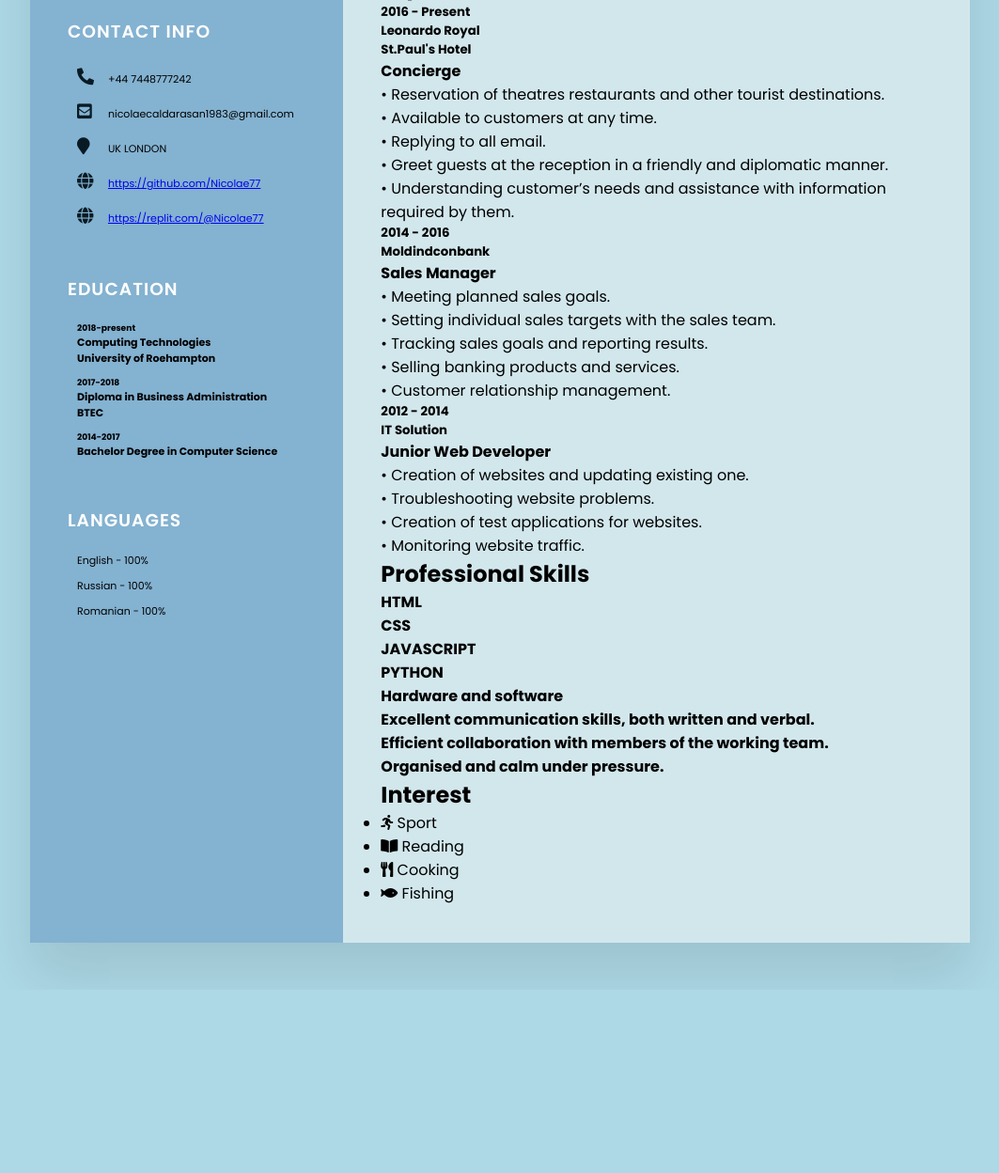
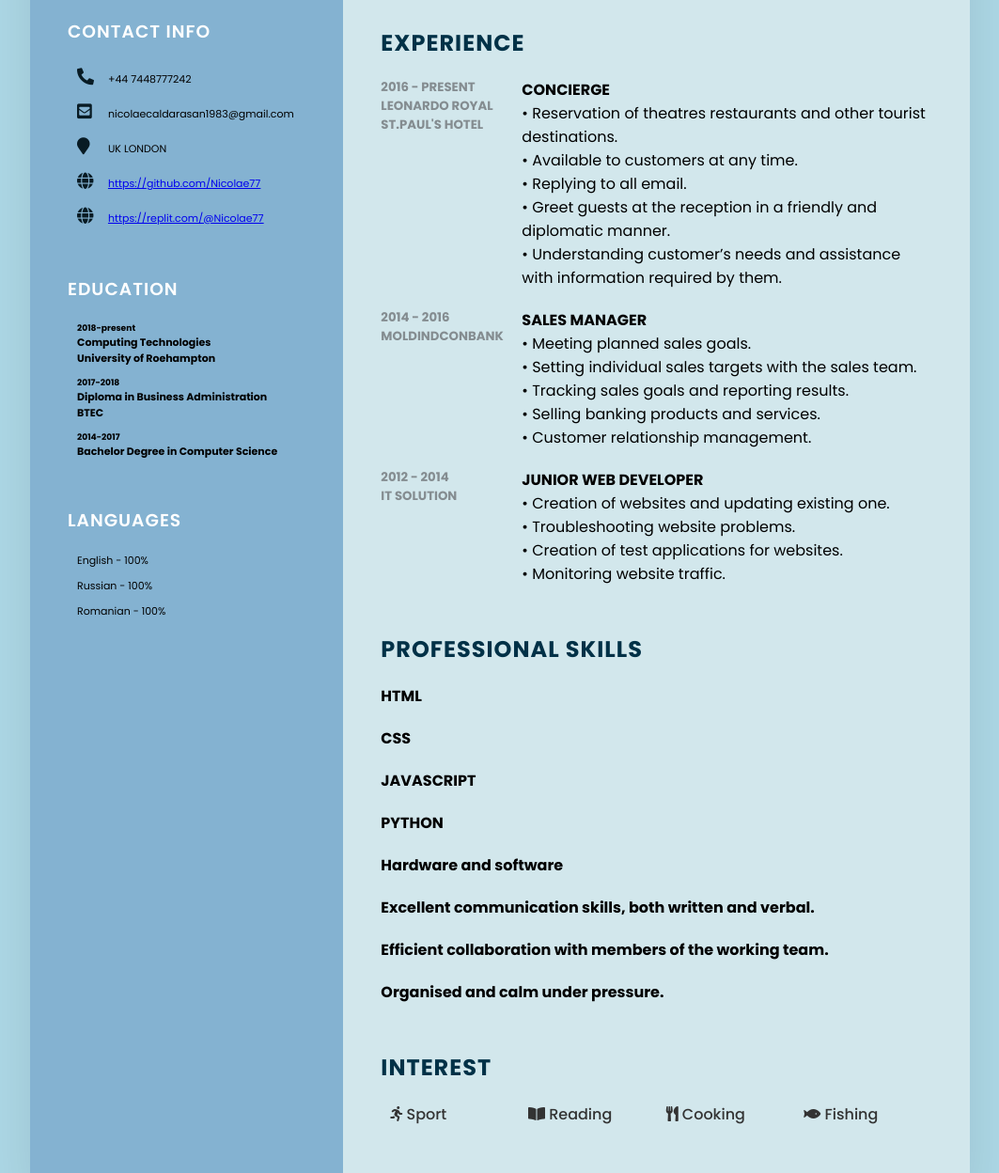
Before and after one commit to Nicolae77/MY-CV, a plain HTML site: page CV/index.html in a window 1280 px wide. Shown: the part 407-1655 px from the top of the page at 94% size, without its empty margins (108-1171 px from the left). Before the commit the page ends 1460 px from the top, so only its background shows below. Drawn offline with Linux system fonts and the light colour scheme.

Commit message:
Update style.css

```diff
--- a/CV/style.css
+++ b/CV/style.css
@@ -98,3 +98,64 @@ body{
 .contactInfo .education li {
     margin-bottom: 15px;
 }
+
+.about {
+    margin-bottom: 50px;
+}
+.about:last-child{
+    margin-bottom: 0;
+}
+.title2 {
+    color: #003147;
+    text-transform: uppercase;
+    letter-spacing: 1px;
+    margin-bottom: 10px;
+}
+.about .box {
+    display: flex;
+    flex-direction: row;
+    margin: 20px 0;
+}
+.about .box .year_company {
+    min-width: 150px;
+}
+.about .box .year_company h5 {
+    text-transform: uppercase;
+    color: #848c90;
+}
+.about .box .text h4{
+    text-transform: uppercase;
+    columns: #2a7da2;
+    font-size: 16px;
+}
+.interest ul {
+    display: grid;
+    grid-template-columns: repeat(4,1fr);
+}
+.interest ul li {
+    list-style: none;
+    color: #333;
+    font-weight: 500;
+    margin: 10px;
+}
+
+@media (max-width: 600px) {
+    .container {
+        margin: 10px;
+        grid-template-columns: repeat(1,1fr);
+    }
+    .interest ul {
+        grid-template-columns: repeat(2,1fr);
+    }
+}
+@media (max-width: 600px){
+    .about .box {
+        flex-direction: column;
+    }
+    .about .box .year_company {
+        margin-bottom: 5px;
+    }
+    .interest ul {
+        grid-template-columns: repeat(2,1fr);
+    }
+}
```
